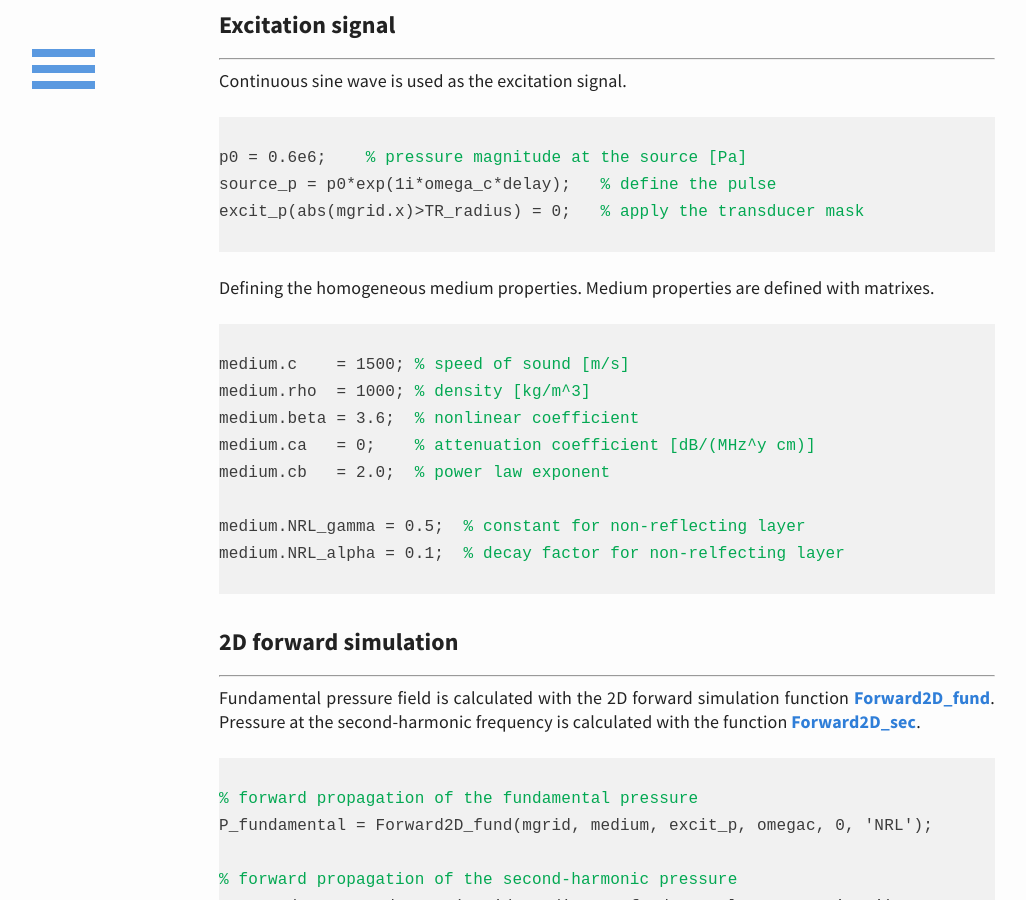
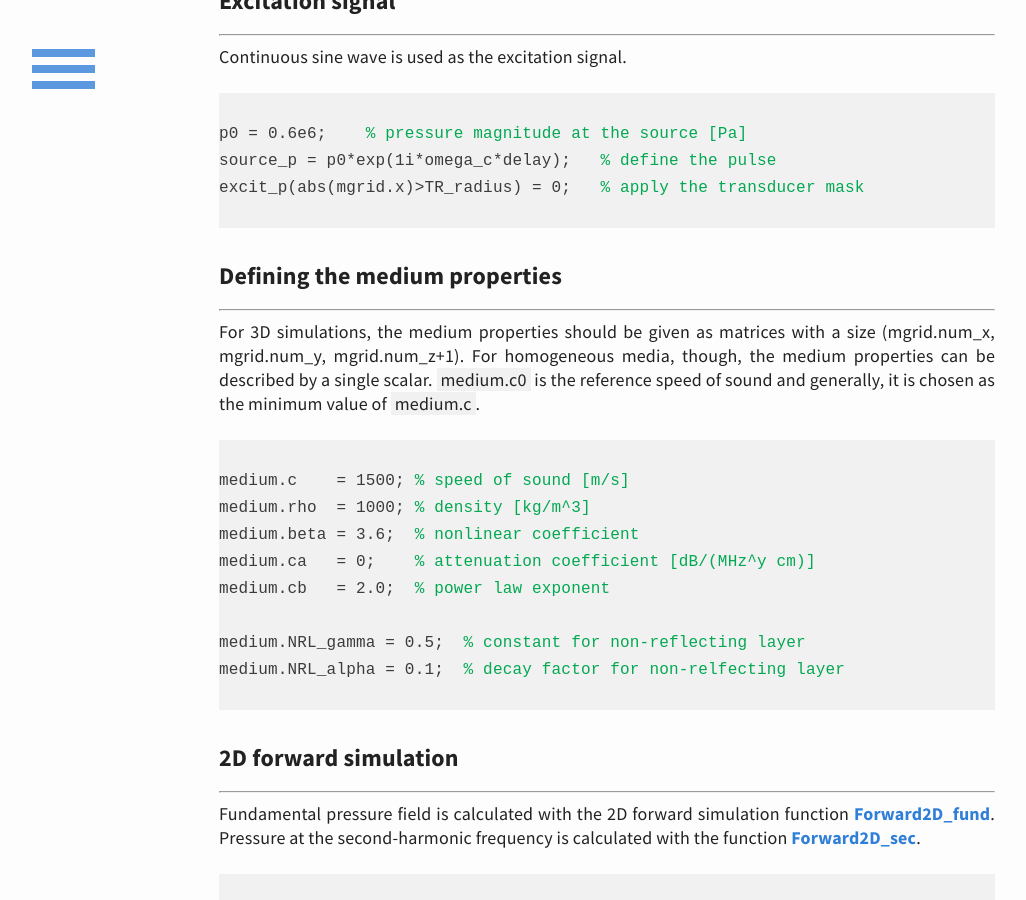
Before and after one commit to m-SOUND/mSOUND, a Jekyll site: the page built from _posts/2019-07-31-FSMDM_2D_homogeneous.html, in a window 1280 px wide and 900 px high, scrolled down 932 px. Shown: the whole window, without its empty margins (33-1059 px from the left). Built offline with Jekyll 4.4.1, drawn with Linux system fonts in a browser that asks for light colours.

Commit message:
Update 2019-07-31-FSMDM_2D_homogeneous.html

```diff
--- a/_posts/2019-07-31-FSMDM_2D_homogeneous.html
+++ b/_posts/2019-07-31-FSMDM_2D_homogeneous.html
@@ -16,12 +16,11 @@ This example shows how to simulate the wave propagation in a 2D homogeneous medi
 <h6>Generating the grid structure in the computational domain</h6>
 <hr>
 <p>
- <br>
  This simulation setup is based on the
-   <a href="https://m-sound.github.io/mSOUND/TMDM_2D_homogeneous">
-  Simulation of a 2D homogeneous medium using the transient mixed domain method</a>.
-  The phase delay for each element in the transducer are the same in the two cases.
-  We first need to define the temporal and spatial computational domain in 2D forward simulations. In FSMDM, time step and
+ <a href="https://m-sound.github.io/mSOUND/TMDM_2D_homogeneous">
+ Simulation of a 2D homogeneous medium using the transient mixed domain method</a>.
+ The phase delay for each element in the transducer are the same in the two cases.
+ We first need to define the temporal and spatial computational domain in 2D forward simulations. In FSMDM, time step and
  temporal domain size are set to 0.
  <pre>
  <code>
@@ -50,9 +49,14 @@ excit_p(abs(mgrid.x)>TR_radius) = 0;  <font color="#03a852"> % apply the transdu
 </pre>
  </p>
 
-
- <p>
-Defining the homogeneous medium properties. Medium properties are defined with matrixes.
+<!---Excitation signal--->
+<h6>Defining the medium properties</h6>
+<hr>
+<p>
+For 3D simulations, the medium properties should be given as matrices with a size (mgrid.num_x, mgrid.num_y,
+mgrid.num_z+1). For homogeneous media, though, the medium properties can be described by a single scalar.
+<span style="background-color:#f1f1f1">medium.c0</span> is the reference speed of sound and generally,
+it is chosen as the minimum value of <span style="background-color:#f1f1f1">medium.c</span>.
 <pre><code>
 medium.c    = 1500; <font color="#03a852">% speed of sound [m/s]</font>
 medium.rho  = 1000; <font color="#03a852">% density [kg/m^3]</font>
```
